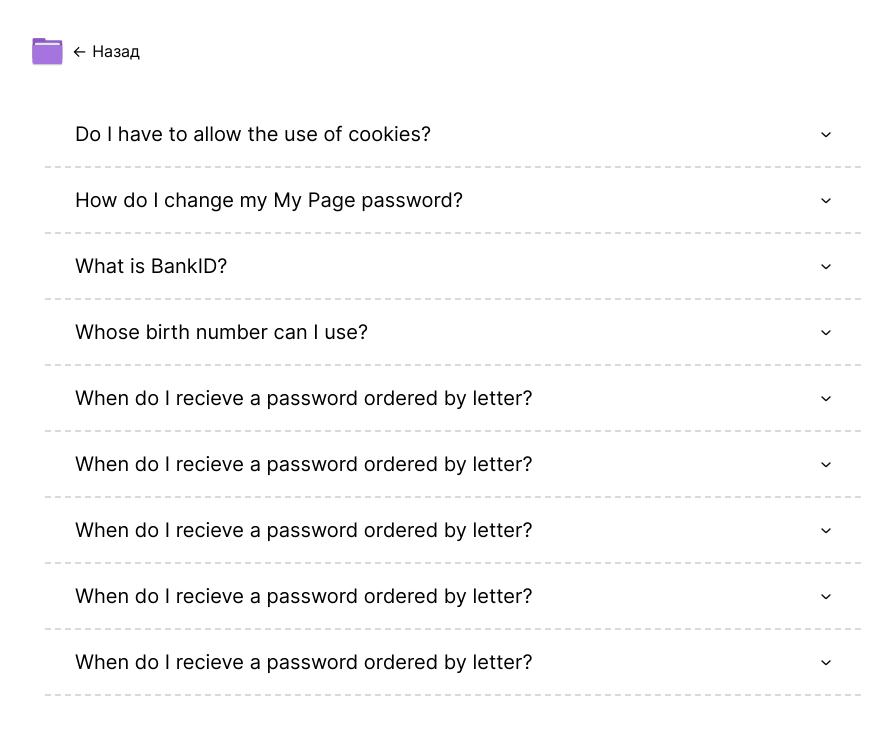
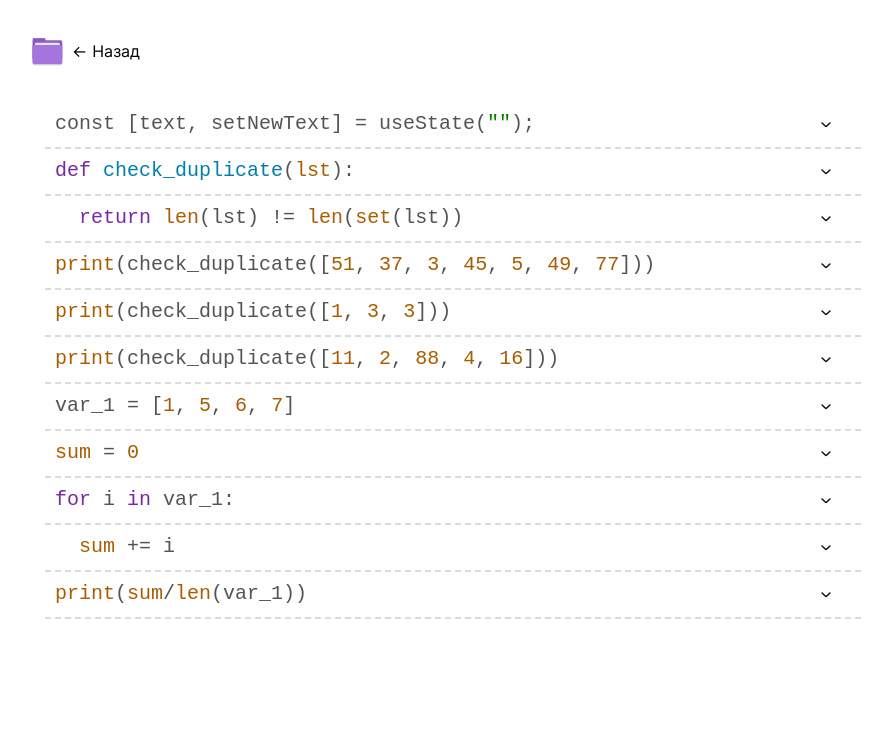
Before and after one commit to Lizaakishina/ReviewSite, a React (Create React App) app: page /task/1 in a window 1280 px wide. Shown: the top 734 px of the page, without its empty margins (187-1079 px from the left). Built offline with nearby package versions, Linux system fonts and the light colour scheme.

Commit message:
fix: изменение строк аккордеона

```diff
--- a/src/components/Accordion/Accordion.css
+++ b/src/components/Accordion/Accordion.css
@@ -24,7 +24,7 @@
 .acc__header {
   position: relative;
   width: 100%;
-  padding: 20px 60px 20px 30px;
+  padding: 0px;
   background-color: white;
   border: 0;
   font-size: 20px;
@@ -45,6 +45,17 @@
 .acc__header-green {
   background-color: rgba(81, 255, 0, 0.3);
   transition: 0.2s;
+}
+
+.acc__highlighter {
+  margin: 0;
+  padding: 0;
+  background: transparent;
+  border: none;
+}
+
+.acc__highlighter span {
+  font-size: 20px;
 }
 
 .acc__arrow {
--- a/src/components/Accordion/AccordionItem.jsx
+++ b/src/components/Accordion/AccordionItem.jsx
@@ -1,7 +1,7 @@
 import React, { useRef, useState } from 'react';
 import TextareaAutosize from 'react-textarea-autosize';
 import Markdown from 'react-markdown'
-import { docco } from "react-syntax-highlighter/dist/esm/styles/hljs";
+import { docco, a11yLight } from "react-syntax-highlighter/dist/esm/styles/hljs";
 import { ReactComponent as ArrowIcon } from '../../images/ArrowIcon.svg';
 import { Light as SyntaxHighlighter } from 'react-syntax-highlighter';
 import js from 'react-syntax-highlighter/dist/esm/languages/hljs/javascript';
@@ -77,7 +77,7 @@ export const AccordionItem = ({faqItem, onClick, isOpen, name }) => {
         className={`acc__header ${toggleClassCheckGreen} ${toggleClassCheckGrey} ${toggleClassCheckRed}`}
         onClick={() => {onClick()}}
       >
-        {faqItem.title}
+        <SyntaxHighlighter className="acc__highlighter" language="python" style={a11yLight}>{faqItem.title}</SyntaxHighlighter>
         <ArrowIcon className={`acc__arrow ${isOpen ? "active" : ""}`} />
       </button>
       <div>
@@ -85,7 +85,7 @@ export const AccordionItem = ({faqItem, onClick, isOpen, name }) => {
           <div className="acc__collapse" style={isOpen ? {height: itemRef.current.scrollHeight} : {height: "0px"}}>
             <div className="acc__body" ref={itemRef}>
               <div className="acc__container">
-              <p className="acc__title noselect">Комментарий</p>
+              <p className="acc__title noselect"></p>
                 <div className="acc__review">
                   <Markdown
                     components={{
--- a/src/components/TaskDetails/TaskDetails.jsx
+++ b/src/components/TaskDetails/TaskDetails.jsx
@@ -7,39 +7,47 @@ import './TaskDetails.css';
 const faqList = [
   {
     id: 1,
-    title: 'Do I have to allow the use of cookies?',
+    title: 'const [text, setNewText] = useState("");',
   },
   {
     id: 2,
-    title: 'How do I change my My Page password?',
+    title: 'def check_duplicate(lst):',
   },
   {
     id: 3,
-    title: 'What is BankID?',
+    title: '  return len(lst) != len(set(lst))',
   },
   {
     id: 4,
-    title: 'Whose birth number can I use?',
+    title: 'print(check_duplicate([51, 37, 3, 45, 5, 49, 77]))',
   },
   {
     id: 5,
-    title: 'When do I recieve a password ordered by letter?',
+    title: 'print(check_duplicate([1, 3, 3]))',
   },
   {
     id: 6,
-    title: 'When do I recieve a password ordered by letter?',
+    title: 'print(check_duplicate([11, 2, 88, 4, 16]))',
   },
   {
     id: 7,
-    title: 'When do I recieve a password ordered by letter?',
+    title: 'var_1 = [1, 5, 6, 7]',
   },
   {
     id: 8,
-    title: 'When do I recieve a password ordered by letter?',
+    title: 'sum = 0',
   },
   {
     id: 9,
-    title: 'When do I recieve a password ordered by letter?',
+    title: 'for i in var_1:',
+  },
+  {
+  id: 10,
+    title: '  sum += i',
+  },
+  {
+  id: 11,
+    title: 'print(sum/len(var_1))',
   },
 ]
 
```
